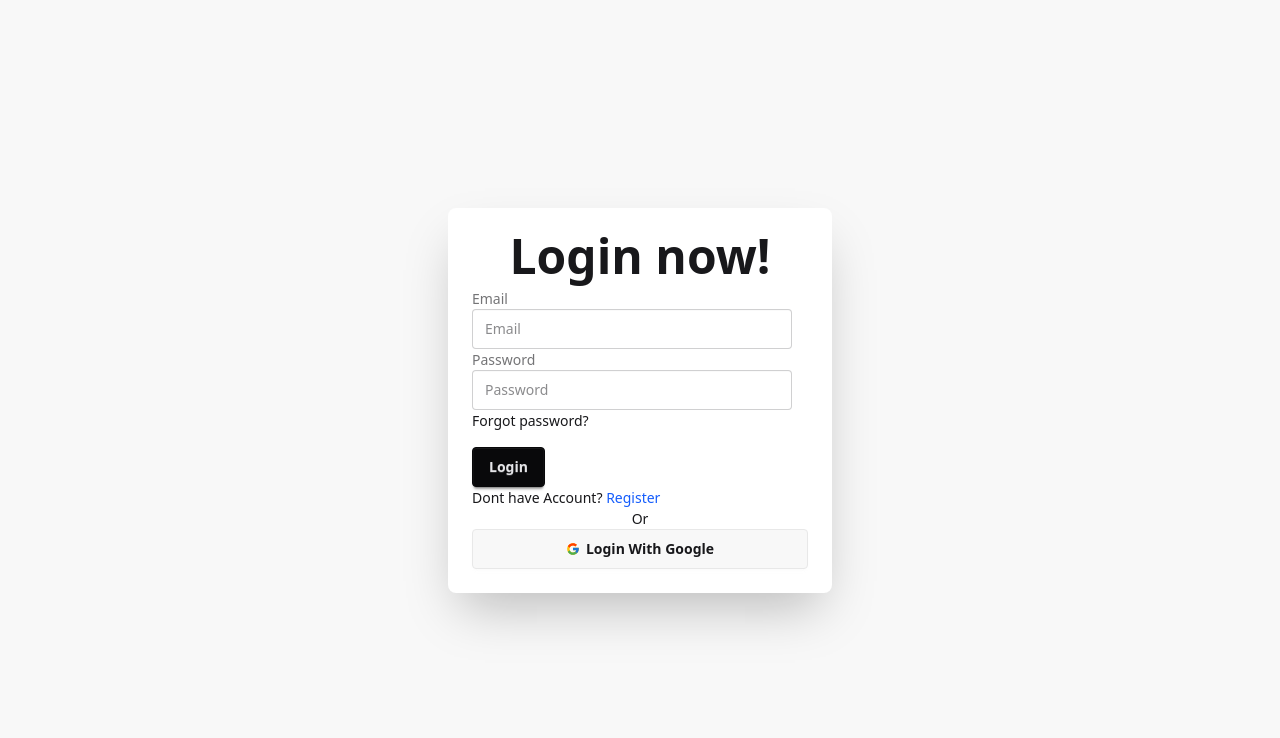
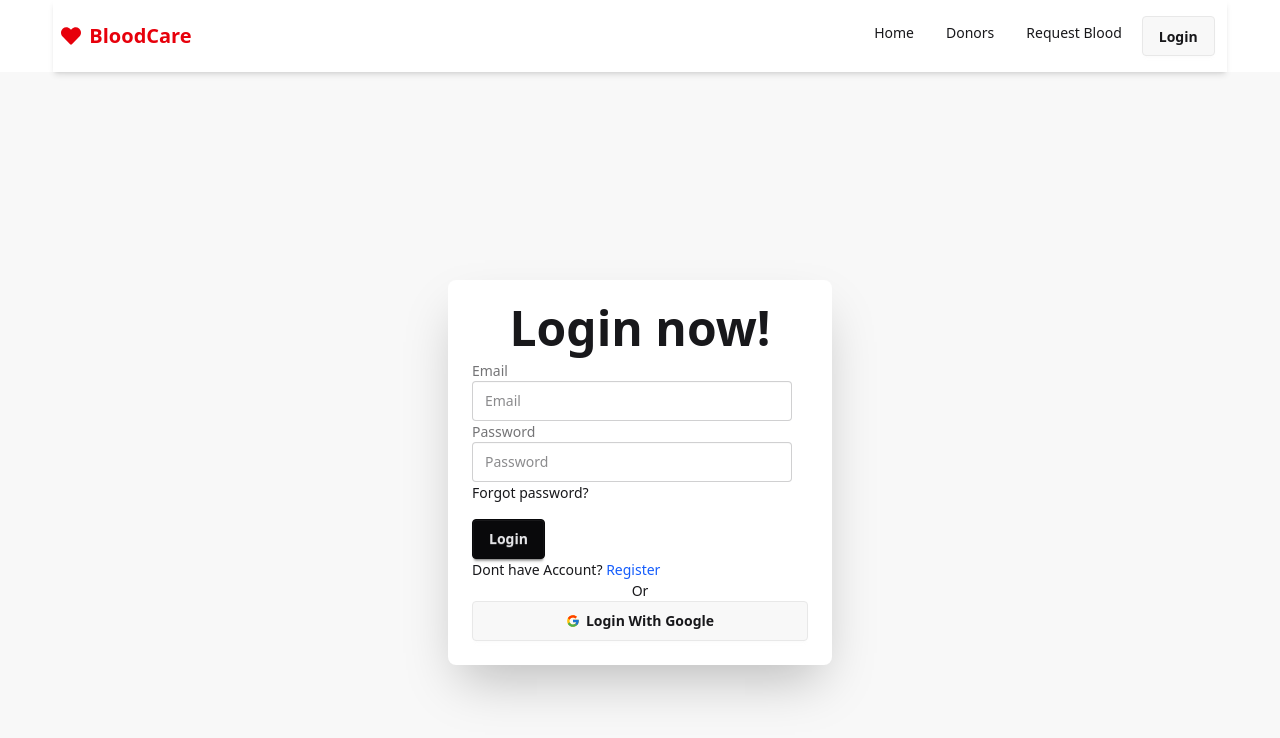
Before and after one commit to RAKIB2699/blood-donation, a React (Vite) app: page /login in a window 1280 px wide. Shown: the top 738 px of the page. Built offline with nearby package versions, Linux system fonts and the light colour scheme; no server answers.

Commit message:
navbar add and logout implement

```diff
--- a/src/shared/Navbar.jsx
+++ b/src/shared/Navbar.jsx
@@ -1,9 +1,66 @@
-import React from 'react';
+import React, { useContext } from 'react';
+import { Link, NavLink, useNavigate } from 'react-router';
+import { AuthContext } from '../Provider/AuthProvider';
+import { FaHeart } from 'react-icons/fa';
 
 const Navbar = () => {
+    const { user, logOut } = useContext(AuthContext);
+    const Navigate = useNavigate();
+
+    const handleLogOut = () => {
+        logOut()
+            .then(() => { })
+            .catch((err) => console.error(err))
+        Navigate('/')
+
+    }
+
+    const navLinks = (
+        <>
+            <li><NavLink to="/">Home</NavLink></li>
+            <li><NavLink to="/donors">Donors</NavLink></li>
+            <li><NavLink to="/request">Request Blood</NavLink></li>
+            {user && <li><NavLink to="/dashboard">Dashboard</NavLink></li>}
+        </>
+    );
+
     return (
-        <div>
-
+        <div className="bg-white w-11/12 mx-auto shadow-md sticky top-0 z-50">
+            <div className="navbar container mx-auto">
+                <div className="flex-1">
+                    <Link to="/" className="flex items-center gap-2 text-red-600 font-bold text-xl">
+                        <FaHeart /> BloodCare
+                    </Link>
+                </div>
+                <div className="flex-none">
+                    <div className="dropdown dropdown-end lg:hidden">
+                        <label tabIndex={0} className="btn btn-ghost">
+                            <svg xmlns="http://www.w3.org/2000/svg" className="h-5 w-5" fill="none"
+                                viewBox="0 0 24 24" stroke="currentColor"><path strokeLinecap="round"
+                                    strokeLinejoin="round" strokeWidth="2" d="M4 6h16M4 12h16M4 18h16" />
+                            </svg>
+                        </label>
+                        <ul tabIndex={0} className="menu menu-sm dropdown-content mt-3 p-2 shadow bg-base-100 rounded-box w-52">
+                            {navLinks}
+                            {!user ? (
+                                <li><NavLink className='btn' to="/login">Login</NavLink></li>
+                            ) : (
+                                <li><button className='btn' onClick={handleLogOut}>Logout</button></li>
+                            )}
+                        </ul>
+                    </div>
+                    <div className="hidden lg:flex">
+                        <ul className="menu menu-horizontal px-1 gap-2">
+                            {navLinks}
+                            {!user ? (
+                                <li><NavLink className='btn' to="/login">Login</NavLink></li>
+                            ) : (
+                                <li><button className='btn' onClick={handleLogOut}>Logout</button></li>
+                            )}
+                        </ul>
+                    </div>
+                </div>
+            </div>
         </div>
     );
 };
```
